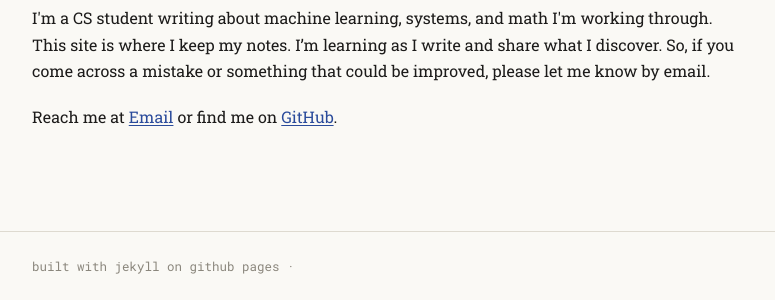
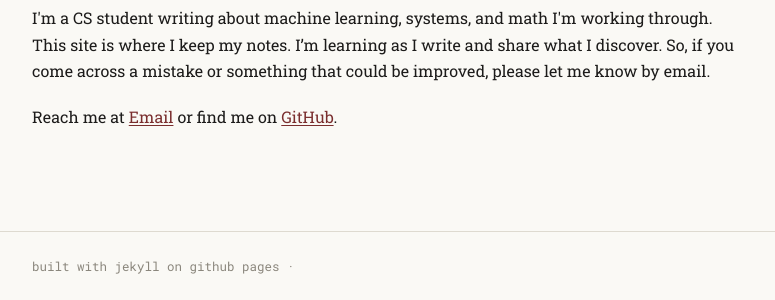
Before and after one commit to adarsh-s-kamatagi/adarsh-s-kamatagi.github.io, a Jekyll site: the page built from about.md, in a window 1280 px wide. Shown: the part 157-457 px from the top of the page, without its empty margins (252-1027 px from the left). Built offline with Jekyll 4.4.1, drawn with Linux system fonts in a browser that asks for light colours; nearby versions of some CDN libraries.

Commit message:
Update accent colors in style.css

```diff
--- a/assets/css/style.css
+++ b/assets/css/style.css
@@ -8,8 +8,8 @@
   --ink: #1c1b1a;
   --ink-soft: #5c5952;
   --ink-faint: #8a867c;
-  --accent: #2a4b9b;
-  --accent-soft: #e7ecf7;
+  --accent: #7a2e2e;
+--accent-soft: #f3e8e6;
   --gold: #b08b2e;
   --rule: #dedad0;
   --code-bg: #f1efe8;
@@ -27,8 +27,8 @@
   --ink: #e8e6df;
   --ink-soft: #a5a196;
   --ink-faint: #706c62;
-  --accent: #7f9ce8;
-  --accent-soft: #232c40;
+ --accent: #d4897a;
+--accent-soft: #3a2320;
   --gold: #d3ac52;
   --rule: #34363a;
   --code-bg: #202225;
```
